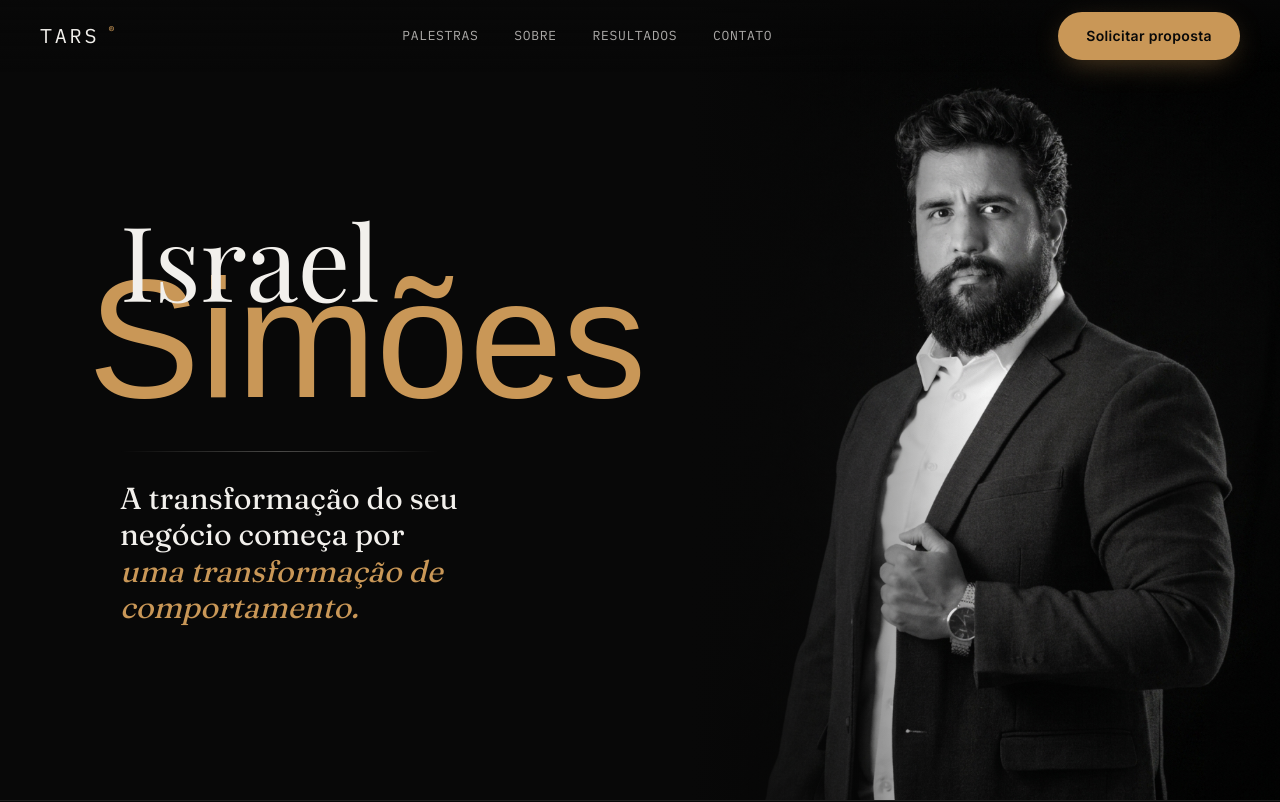
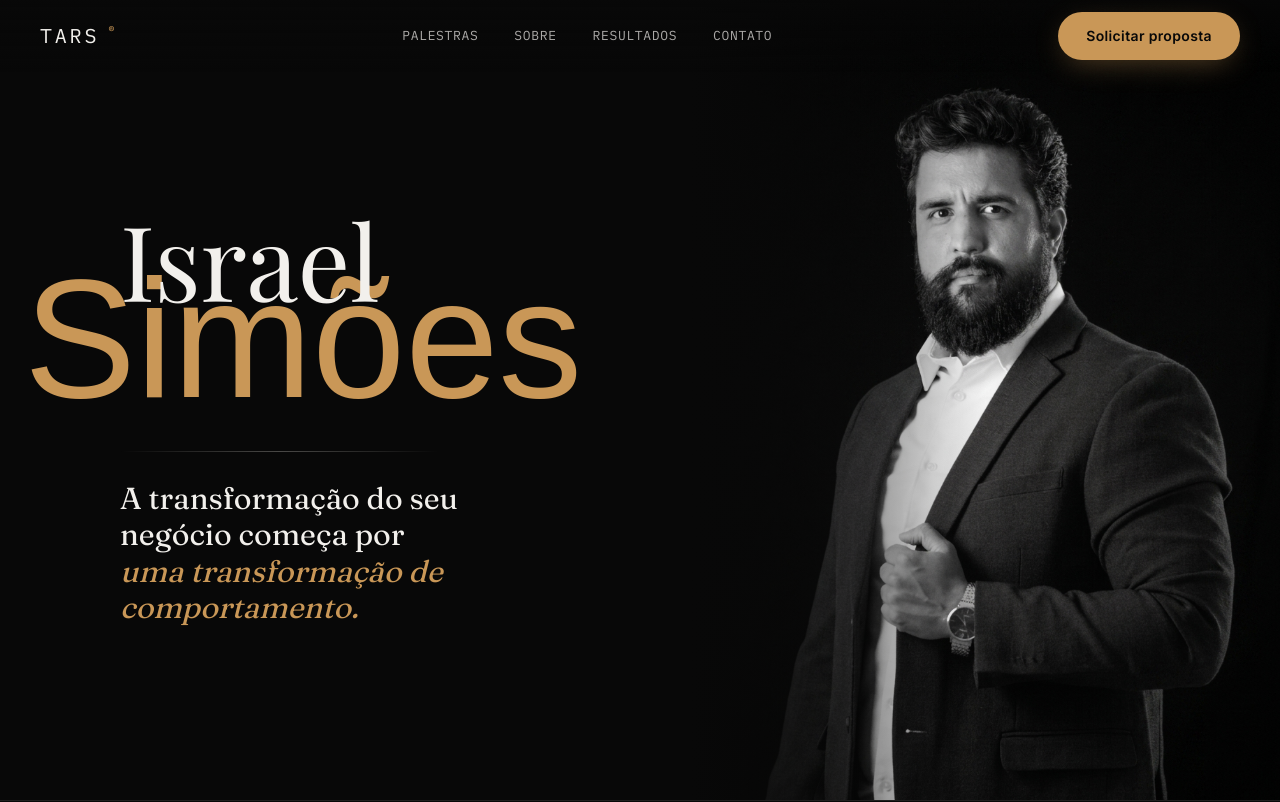
Before and after one commit to oisraelsimoes/website, a Next.js app: page / in a window 1280 px wide. Shown: the top 802 px of the page. Built offline with nearby package versions, Linux system fonts and the light colour scheme; a web font is replaced by a local one.

Commit message:
Correção fonte Simões

```diff
--- a/components/Hero.js
+++ b/components/Hero.js
@@ -9,7 +9,7 @@
             <span className="relative z-10 block font-playfair font-normal leading-[0.95] text-ivory text-[3.6rem] sm:text-8xl lg:text-[6.5rem]">
               Israel
             </span>
-            <span className="relative z-0 -ml-3 -mt-5 block font-signature font-normal leading-none text-accent text-[5.6rem] sm:-ml-6 sm:-mt-10 sm:text-[7.5rem] lg:-ml-8 lg:-mt-14 lg:text-[10.5rem]">
+            <span className="relative z-0 -ml-10 -mt-5 block font-signature font-normal leading-none text-accent text-[5.6rem] sm:-ml-16 sm:-mt-10 sm:text-[7.5rem] lg:-ml-24 lg:-mt-14 lg:text-[10.5rem]">
               Simões
             </span>
           </h1>
```
